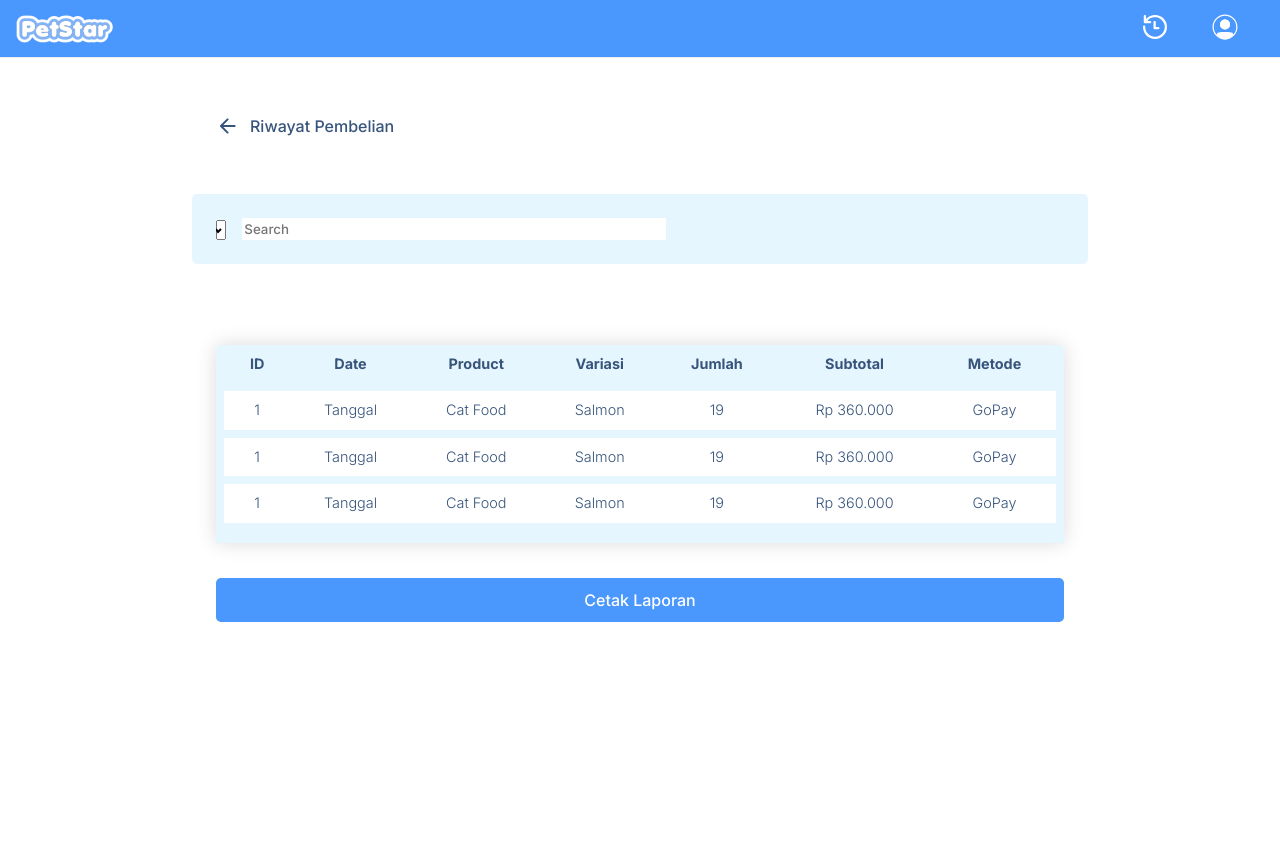
After one commit to daffaasha/UAS-PBP, a PHP site: page /history.html in a window 1280 px wide. The commit adds this page. Run offline with PHP 8.4, Linux system fonts and the light colour scheme.

Commit message:
riwayat pembelian 80%, and update table for admin.php dan history.html

```diff
--- a/front/css/style.css
+++ b/front/css/style.css
@@ -46,7 +46,9 @@ table {
 	border-collapse: collapse;
 	border-spacing: 0;
 }
-
+a{
+    text-decoration: none;
+}
 /* CSS RESET */
 
 /* set font  */
@@ -122,8 +124,8 @@ main{
     box-sizing: border-box;
     align-items: center;
     /* background-color: #E6F6FF; */
-    width: 80%;
-    border-radius: 24px;
+    width: 70%;
+    border-radius: 5px;
     margin-top: 32px;
 }
 
@@ -134,6 +136,40 @@ main{
     color: #37547B;
 
 }
+
+/* back */
+
+.flex-content-middle{
+    display: flex;
+    flex-direction: row;
+    align-items: center;
+    color:rgba(55, 84, 123, 1);
+}
+.flex-content-middle h2{
+    margin-left: 10px;
+}
+
+/* SEARCHING */
+.flex-content-left{
+    display: flex;
+    flex-direction: row;
+    /* justify-content: left; */
+    align-items: center;
+    color:rgba(55, 84, 123, 1);
+    background-color: #E6F6FF;
+}
+.flex-content-left .tanggal{
+    max-width: 10px;
+}
+
+input{
+    width: 420px;
+    height: 20px;
+    margin-left: 12px;
+    border: none;
+    outline: none;
+}
+
 
 /* BUTTON TAMBAH ADMIN */
 
@@ -163,7 +199,7 @@ main{
 .content-table{
     margin: 25px 0;
     font-size: 0.9em;
-    min-width: 400px;
+    width: 100%;
     border-radius: 5px 5px 0 0;
     overflow: hidden;
     box-shadow: 0 0 20px rgba(0, 0, 0, 0.15);
@@ -219,3 +255,28 @@ main{
     font-weight: 600;
     color: rgba(74, 151, 254, 1);
 } */
+
+.cetak{
+
+    color: white;
+    width: 100%;
+    vertical-align: middle;
+    padding: 0;
+    margin-top:10px;
+}
+
+.cetak button{
+    background-color: rgba(74, 151, 254, 1);
+    width: 100%;
+    height: 100%;
+    padding: 12px;
+    border-radius: 5px;
+    border: none;
+    color: white;
+    font-size: medium;
+}
+
+.cetak button:active{
+    background-color: rgb(47, 137, 255);
+    color: white;
+}
--- /dev/null
+++ b/front/history.html
@@ -0,0 +1,98 @@
+<!DOCTYPE html>
+<html lang="en">
+  <head>
+    <meta charset="UTF-8" />
+    <meta http-equiv="X-UA-Compatible" content="IE=edge" />
+    <meta name="viewport" content="width=device-width, initial-scale=1.0" />
+    <title>History</title>
+    <!-- logo -->
+    <link rel="shortcut icon" href="img/logo.png" type="image/x-icon" />
+
+    <!-- css -->
+    <link rel="stylesheet" href="css/style.css" />
+
+    <!-- google font -->
+    <link rel="preconnect" href="https://fonts.googleapis.com" />
+    <link rel="preconnect" href="https://fonts.gstatic.com" crossorigin />
+        <link
+        href="https://fonts.googleapis.com/css2?family=Inter:wght@300;500;700&display=swap"
+        rel="stylesheet"
+        />
+  </head>
+  <body>
+    <header>
+        <nav>
+            <div class="logo">
+                <!-- <img src="img/logo.png" alt="" class="logo-kotak" width="25%"> -->
+                <img src="img/petstar.png" alt="" width="50%">
+            </div>
+            <div class="menu">
+                <a href="#"><img src="img/history.svg" alt="nama-user" width="75%"></a>
+                <a href="#"><img src="img/user-white.svg" alt="setting" width="75%" ></a>
+                <!-- <ul class="dropdown">
+                    <li><a href="#">Log Out</a></li>
+                </ul> -->
+        </nav>
+    </header>
+    <main>
+        <div class="container flex-content-middle">
+            <img src="img/left-arrow.svg" alt="" width="24px">
+            <h2>Riwayat Pembelian</h2>
+        </div>
+        <div class="container flex-content-left">
+            <form action="">
+                <select name="date" id="date" class="tanggal">
+                    <option value="disini dikasih JS">disini dikasih PHP looping tanggal dari database</option>
+                </select>
+                <input type="text" placeholder="Search">
+            </form>
+        </div>
+        <div class="container">
+            <table class="content-table">
+                <thead>
+                    <tr>
+                        <th class="first">ID</th>
+                        <th>Date</th>
+                        <th>Product</th>
+                        <th>Variasi</th>
+                        <th>Jumlah</th>
+                        <th>Subtotal</th>
+                        <th class="end">Metode</th>
+                    </tr>
+                </thead>
+                <tbody>
+                    <tr class="active-row">
+                        <td class="first">1</td>
+                        <td>Tanggal</td>
+                        <td>Cat Food</td>
+                        <td>Salmon</td>
+                        <td>19</td>
+                        <td>Rp 360.000</td>
+                        <td class="end">GoPay</td>
+                    </tr>
+                    <tr class="active-row">
+                        <td class="first">1</td>
+                        <td>Tanggal</td>
+                        <td>Cat Food</td>
+                        <td>Salmon</td>
+                        <td>19</td>
+                        <td>Rp 360.000</td>
+                        <td class="end">GoPay</td>
+                    </tr>
+                    <tr class="active-row">
+                        <td class="first">1</td>
+                        <td>Tanggal</td>
+                        <td>Cat Food</td>
+                        <td>Salmon</td>
+                        <td>19</td>
+                        <td>Rp 360.000</td>
+                        <td class="end">GoPay</td>
+                    </tr>
+
+                </tbody>
+            </table>
+            <div class="container cetak"><button>Cetak Laporan</button></div>
+        </div>
+    </main>
+  </body>
+</html>
```
Also changed, not shown: front/img/left-arrow.svg (added).
